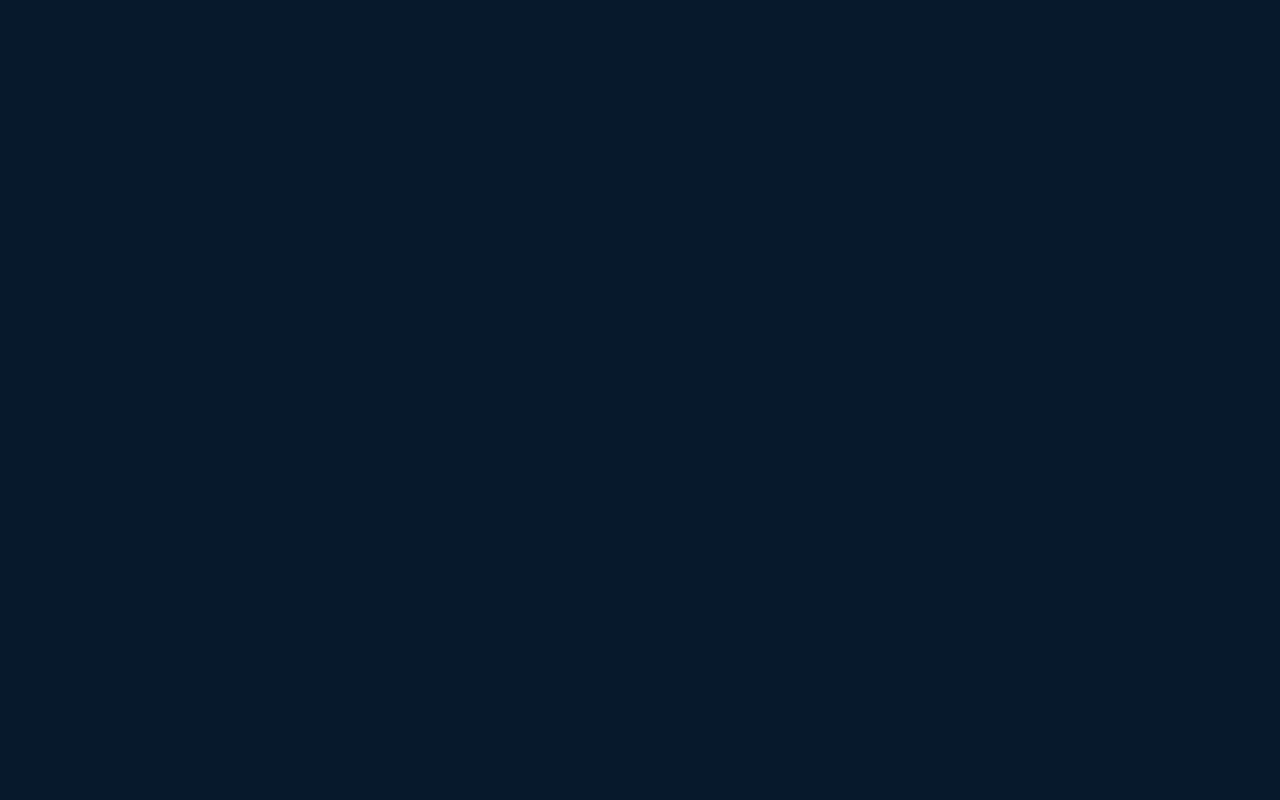
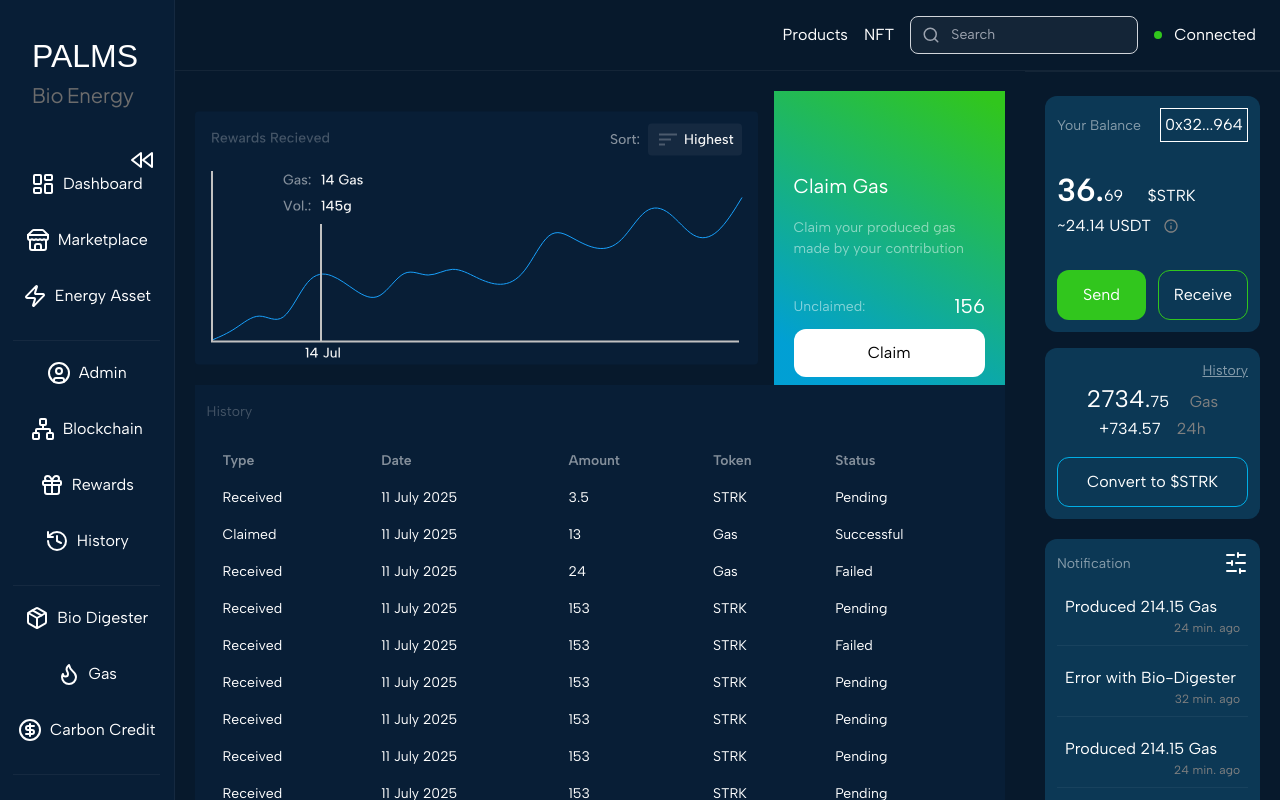
Before and after one commit to palms-bio/palms-dapp, a React (Vite) app: page /dashboard/rewards in a window 1280 px wide. Before the commit this address had no page. Shown: the top 800 px of the page. Built offline with nearby package versions, Linux system fonts and the light colour scheme; a web font is replaced by a local one.

Commit message:
build rewards section

```diff
--- a/src/App.jsx
+++ b/src/App.jsx
@@ -10,6 +10,7 @@
 import Marketplace from "./pages/dashboard/Marketplace";
 import EnergyAsset from "./pages/dashboard/EnergyAsset";
 import Admin from "./pages/dashboard/Admin";
+import Rewards from "./pages/dashboard/Rewards";
 
 function App() {
     return (
@@ -25,6 +26,7 @@
                     <Route path="marketplace" element={<Marketplace />} />
                     <Route path="energy-asset" element={<EnergyAsset />} />
                     <Route path="admin" element={<Admin />} />
+                    <Route path="rewards" element={<Rewards />} />
                 </Route>
             </Routes>
         </Router>
--- /dev/null
+++ b/src/pages/dashboard/Rewards.jsx
@@ -0,0 +1,166 @@
+import React from "react";
+import rewardsGraph from "../../assets/svg/rewards-graph.svg";
+
+const rewardsData = [
+    {
+        Type: "Received",
+        Date: "11 July 2025",
+        Amount: "3.5",
+        Token: "STRK",
+        Status: "Pending",
+    },
+    {
+        Type: "Claimed",
+        Date: "11 July 2025",
+        Amount: "13",
+        Token: "Gas",
+        Status: "Successful",
+    },
+    {
+        Type: "Received",
+        Date: "11 July 2025",
+        Amount: "24",
+        Token: "Gas",
+        Status: "Failed",
+    },
+    ,
+    {
+        Type: "Received",
+        Date: "11 July 2025",
+        Amount: "153",
+        Token: "STRK",
+        Status: "Pending",
+    },
+    ,
+    {
+        Type: "Received",
+        Date: "11 July 2025",
+        Amount: "153",
+        Token: "STRK",
+        Status: "Failed",
+    },
+    ,
+    {
+        Type: "Received",
+        Date: "11 July 2025",
+        Amount: "153",
+        Token: "STRK",
+        Status: "Pending",
+    },
+    {
+        Type: "Received",
+        Date: "11 July 2025",
+        Amount: "153",
+        Token: "STRK",
+        Status: "Pending",
+    },
+    {
+        Type: "Received",
+        Date: "11 July 2025",
+        Amount: "153",
+        Token: "STRK",
+        Status: "Pending",
+    },
+    {
+        Type: "Received",
+        Date: "11 July 2025",
+        Amount: "153",
+        Token: "STRK",
+        Status: "Pending",
+    },
+    {
+        Type: "Received",
+        Date: "11 July 2025",
+        Amount: "153",
+        Token: "STRK",
+        Status: "Pending",
+    },
+    {
+        Type: "Received",
+        Date: "11 July 2025",
+        Amount: "153",
+        Token: "STRK",
+        Status: "Pending",
+    },
+    {
+        Type: "Received",
+        Date: "11 July 2025",
+        Amount: "153",
+        Token: "STRK",
+        Status: "Pending",
+    },
+];
+
+const RewardsTable = () => {
+    // Clean null/undefined items
+    const cleanedData = rewardsData.filter(Boolean);
+
+    // Extract headers from the first non-empty object
+    const headers = cleanedData.length > 0 ? Object.keys(cleanedData[0]) : [];
+
+    return (
+        <div className="overflow-x-auto mt-5">
+            <table className="table-auto w-full ">
+                <thead>
+                    <tr>
+                        {headers.map((header) => (
+                            <th
+                                key={header}
+                                className=" px-4 py-2 text-left font-semibold text-[#FFFFFF80] text-[14px]"
+                            >
+                                {header}
+                            </th>
+                        ))}
+                    </tr>
+                </thead>
+                <tbody>
+                    {cleanedData.map((entry, idx) => (
+                        <tr key={idx}>
+                            {headers.map((header) => (
+                                <td
+                                    key={header}
+                                    className=" px-4 py-2 text-[14px]"
+                                >
+                                    {entry[header]}
+                                </td>
+                            ))}
+                        </tr>
+                    ))}
+                </tbody>
+            </table>
+        </div>
+    );
+};
+
+const Rewards = () => {
+    return (
+        <div className="p-5">
+            <div className="flex space-x-4">
+                <img src={rewardsGraph} alt="" className="block w-full" />
+                <div className="bg-gradient-primary pt-20 pb-2 px-5">
+                    <p className="text-[20px]">Claim Gas</p>
+                    <p className="mt-4 text-[#FFFFFF80] text-[14px]">
+                        Claim your produced gas made by your contribution
+                    </p>
+                    <div className="mt-8">
+                        <div className="flex justify-between items-center">
+                            <p className="text-[#FFFFFF80] text-[14px]">
+                                Unclaimed:
+                            </p>
+                            <p className="text-[20px]">156</p>
+                        </div>
+                        <button className="inline-block w-full bg-white text-black py-3 mt-2 rounded-xl">
+                            Claim
+                        </button>
+                    </div>
+                </div>
+            </div>
+            <div className="bg-[#081E36] py-4 px-3 w-full h-[100vh]">
+                <h1 className="text-[14px] text-[#F5F5F540]">History</h1>
+                <RewardsTable />
+            </div>
+        </div>
+    );
+};
+
+export default Rewards;
--- a/src/pages/dashboard/Sidebar.jsx
+++ b/src/pages/dashboard/Sidebar.jsx
@@ -80,7 +80,7 @@
                     </li>
                     <li>
                         <a
-                            href="/dashboard/marketplace"
+                            href="/dashboard/rewards"
                             className="flex space-x-2 justify-center"
                         >
                             <Gift />{" "}
```
Also changed, not shown: src/assets/svg/rewards-graph.svg (added).
